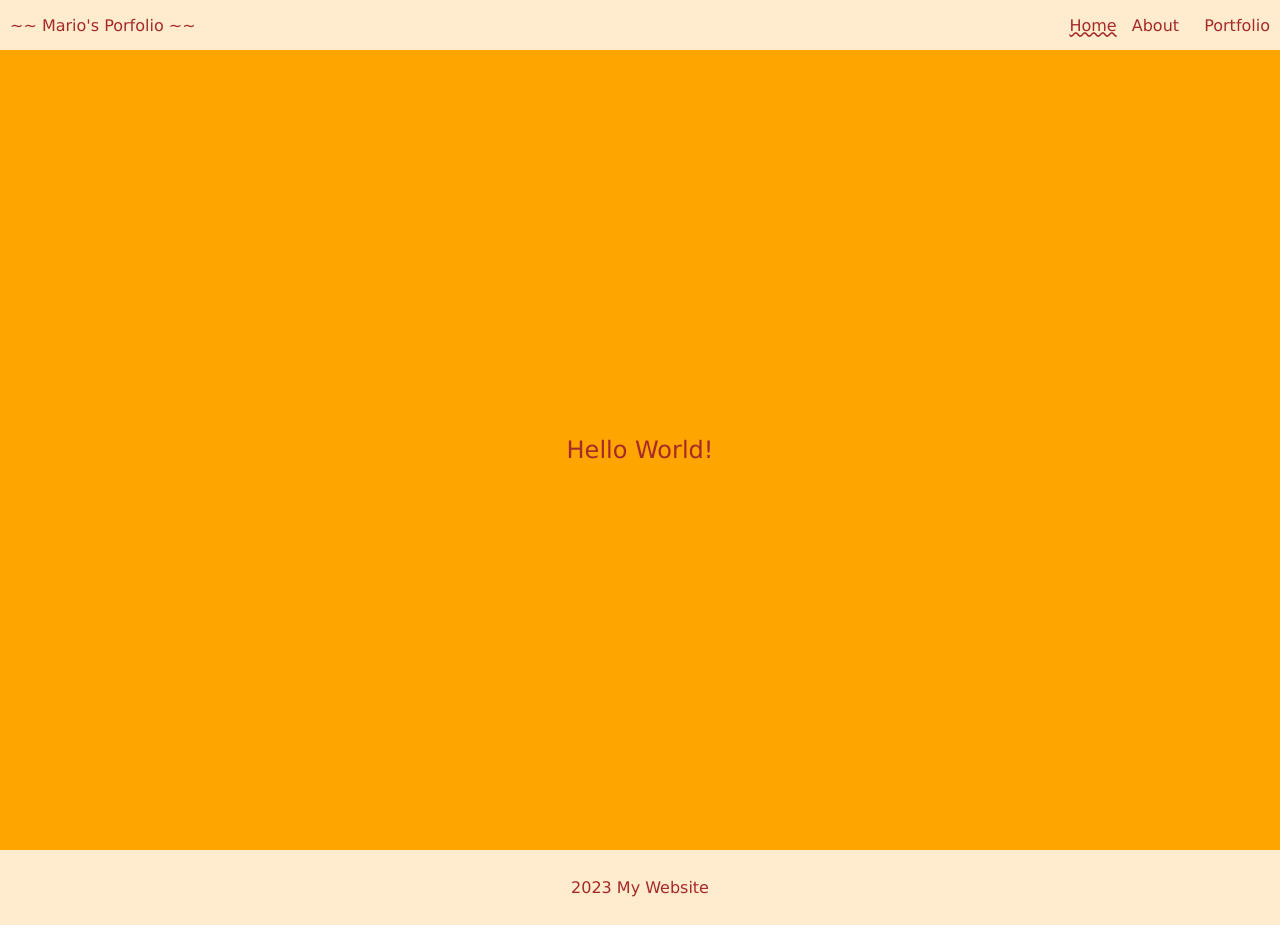
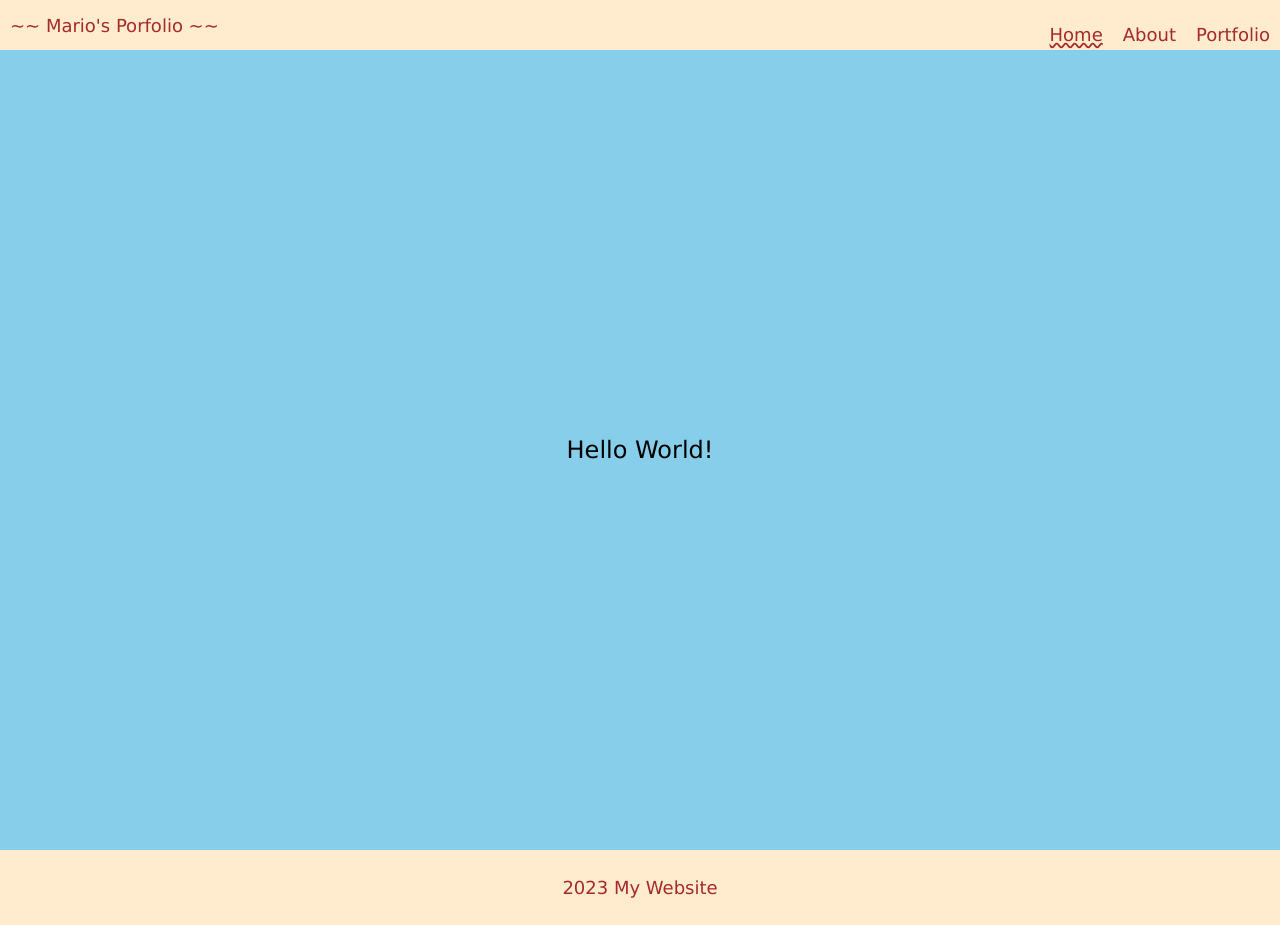
Before and after one commit to mrico417/personal_site, a plain HTML site: page index.html in a window 1280 px wide. Drawn offline with Linux system fonts and the light colour scheme.

Commit message:
updated style.css

```diff
--- a/style.css
+++ b/style.css
@@ -1,52 +1,59 @@
 body {
+    display: block;
     font-family: Verdana;
-    font-size: medium;
+    font-size: large;
     margin: 0px;
-    display: block;
     color: brown;
 }
 
 .nav-header {
     display: flex;
     justify-content: space-between;
-    align-items: center;
     flex-direction: row;
     height: 50px;
     background-color: blanchedalmond;
 }
 
 .logo {
-    margin-left: 10px;
+    display: flex;
+    align-items: center;
+    padding-left: 10px;
+
+}
+
+.nav-links {
+    display: flex;
+    align-items: flex-end;
+    padding-bottom: 5px;
 }
 
 .active-page {
     color:brown;
     text-decoration-style: wavy;
+    margin-inline: 10px;
 }
 
 .non-active-page {
     margin-inline: 10px;
     text-decoration: solid;
     color: brown;
-    vertical-align: bottom;
 }
-
-
 
 .main-body {
     display: flex;
-    height: 100vh;
-    background-color: orange;
-    font-size: x-large;
-    font-family: Verdana;
     justify-content: center;
     align-items: center;
+    height: 100vh;
+    background-color: skyblue;
+    font-size: x-large;
+    color: black;
 }
 
 .footer {
     display: flex;
     align-items: center;
+    justify-content: center;
     height: 75px;
     background-color: blanchedalmond;
-    justify-content: center;
+
 }
```
